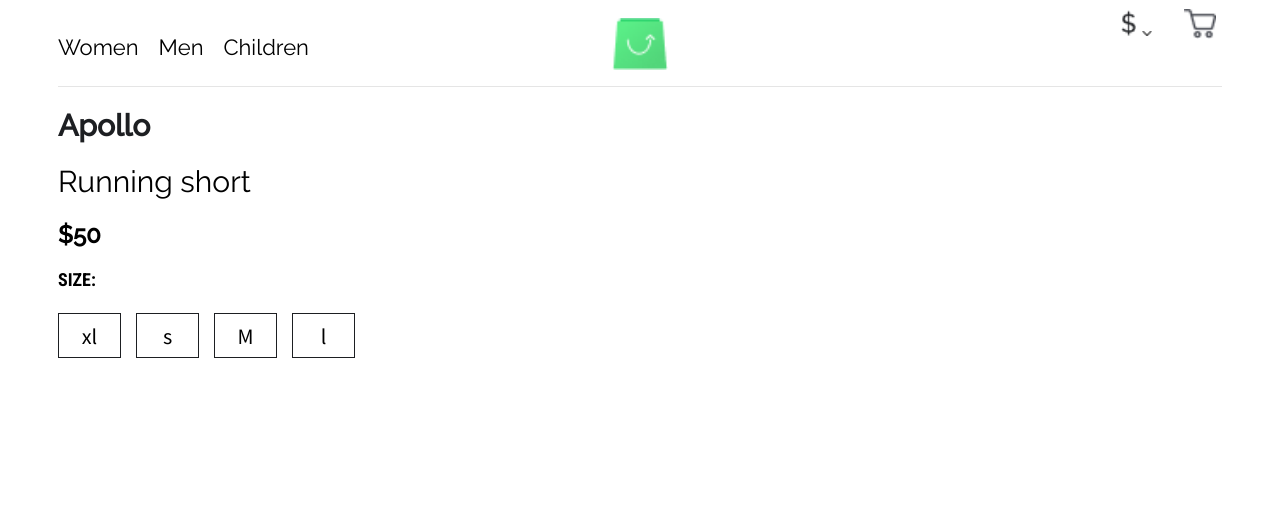
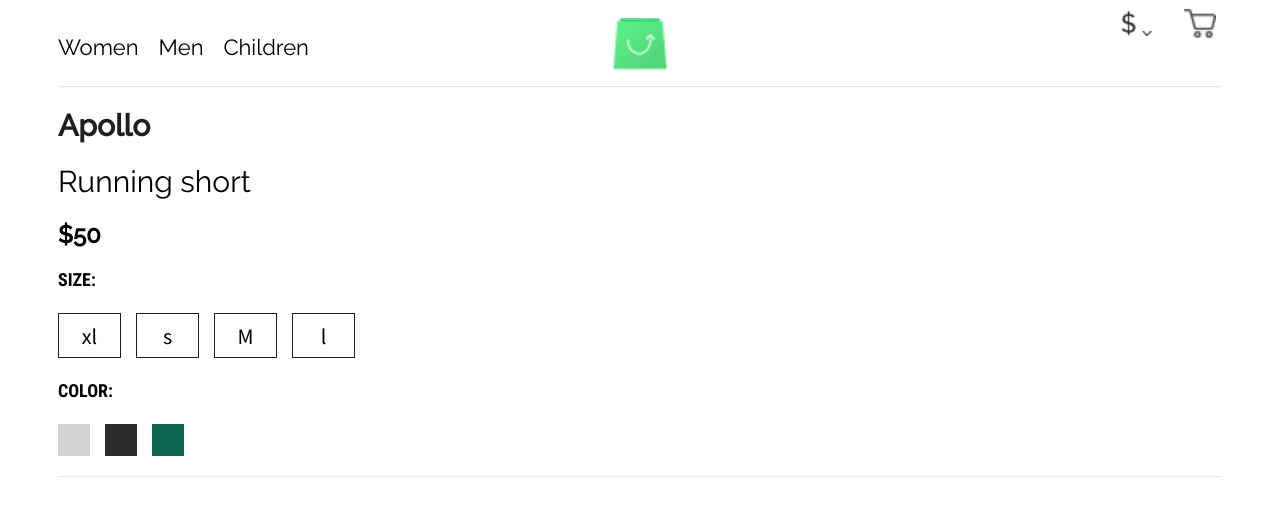
Before and after one commit to peterrobert/Ecommerce_Store, a React (Create React App) app: page / in a window 1280 px wide. Shown: the top 516 px of the page. Built offline with nearby package versions, Linux system fonts and the light colour scheme.

Commit message:
Finish one side of the cart

```diff
--- /dev/null
+++ b/src/components/CartColorButton.js
@@ -0,0 +1,26 @@
+import React, { Component } from 'react'
+
+export default class CartColorButton extends Component {
+  render() {
+    const {selectColor, color} = this.props
+
+    const styles = {
+        buttonContainer: {
+          width: "32px",
+          height: "32px",
+          backgroundColor: color,
+          fontFamily: "Source Sans Pro",
+          fontStyle: "normal",
+          fontWeight: "400",
+          fontSize: "22px",
+          marginRight: "15px",
+          cursor: "pointer",
+          border: "unset"
+        }
+    }
+
+    return (
+        <button style={styles.buttonContainer} onClick={() => selectColor()} />
+    )
+  }
+}
--- a/src/components/CartProductCard.js
+++ b/src/components/CartProductCard.js
@@ -1,4 +1,5 @@
 import React, { Component } from "react";
+import CartColorButton from "./CartColorButton";
 import CartSizeButton from "./CartSizeButton";
 
 export default class CartProductCard extends Component {
@@ -17,7 +18,6 @@ export default class CartProductCard extends Component {
 
             <div
               className="cart-size-button-container"
-
             >
               <h4>SIZE:</h4>
               <div style={styles.cartSizeButtonContainer}>
@@ -25,6 +25,18 @@ export default class CartProductCard extends Component {
               <CartSizeButton sizeValue= "s" />
               <CartSizeButton sizeValue= "M"/>
               <CartSizeButton  sizeValue= "l" />
+              </div>
+
+            </div>
+
+            <div
+              className="cart-size-button-container"
+            >
+              <h4>COLOR:</h4>
+              <div style={styles.cartColorButtonContainer}>
+               <CartColorButton color="#D3D2D5" />
+               <CartColorButton color="#2B2B2B" />
+               <CartColorButton color="#0F6450" />
               </div>
 
             </div>
@@ -38,6 +50,7 @@ export default class CartProductCard extends Component {
             style={styles.cardImageSlider}
           ></div>
         </div>
+        <div className="border-line" style={styles.borderLine} />
       </div>
     );
   }
@@ -70,4 +83,10 @@ const styles = {
     display: "flex",
     flexWrap: "nowrap",
   },
+
+  cartColorButtonContainer:{
+    display: "flex",
+    flexWrap: "nowrap",
+    marginBottom: "20px"
+  }
 };
```
